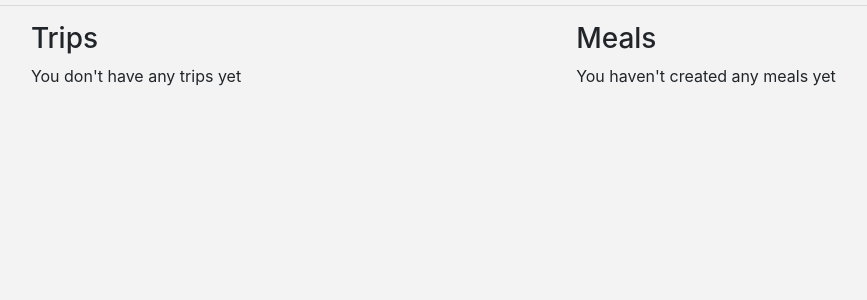
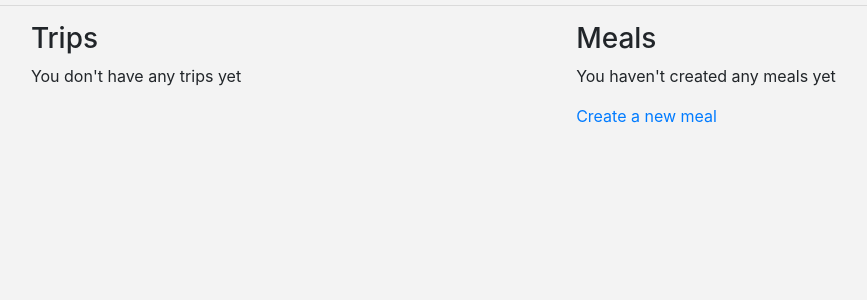
Before and after one commit to jakejg/Backcountry-Food-Planner, a Flask app: a page that uses templates/users/user_info.html in a window 1280 px wide. Shown: the part 317-617 px from the top of the page, without its empty margins (219-1086 px from the left). Run offline with Flask 2, Linux system fonts and the light colour scheme; the visitor is signed in with stand-in values (Sample User, id 1); data comes from the database, SQL or seed files in the repository; data that the repository does not hold is empty; some libraries are stand-ins or nearby versions.

Commit message:
added link to create a new meal on user info page

```diff
--- a/templates/users/user_info.html
+++ b/templates/users/user_info.html
@@ -40,9 +40,11 @@
               {% for meal in user.meals %}
               <li>{{meal.title}}</li>
               {% endfor %}
+              <a href="{{url_for('show_create_meal_page')}}">Create a new meal</a>
             </ul>
             {% else %}
             <p>You haven't created any meals yet</p>
+            <a href="{{url_for('show_create_meal_page')}}">Create a new meal</a>
             {% endif %}
           </div>
         </div>
```
